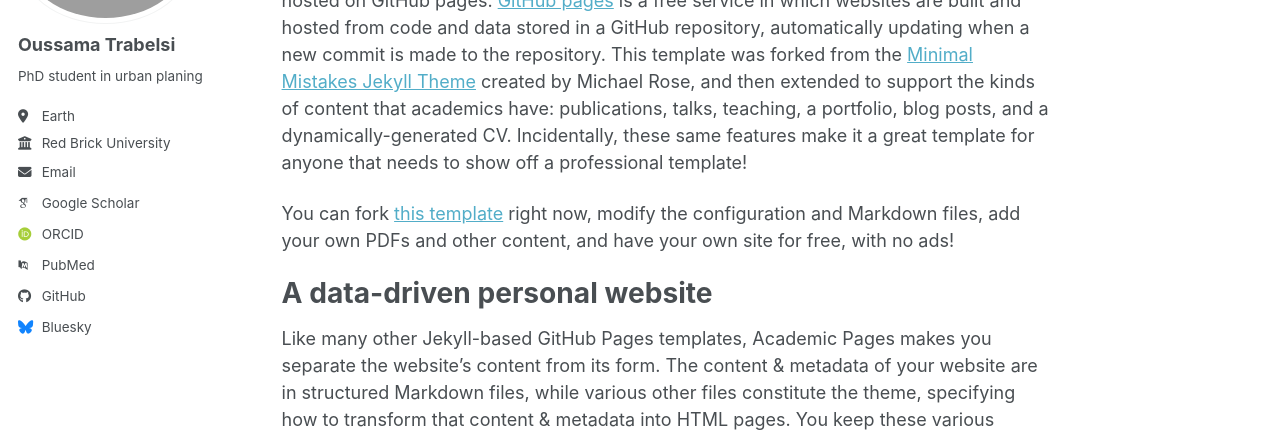
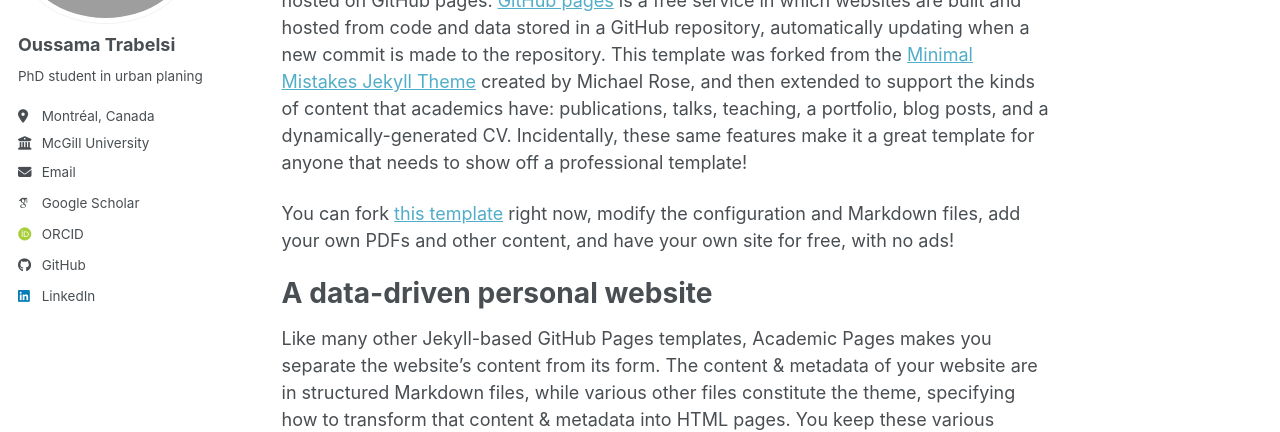
Before and after one commit to OussemaTrabelsi98/oussematrabelsi98.github.io, a Jekyll site: the page built from _pages/about.md, in a window 1280 px wide. Shown: the part 209-641 px from the top of the page. Built offline with Jekyll 4.4.1, drawn with Linux system fonts in a browser that asks for light colours; some web fonts are replaced; a script bundle is joined from its source files by our own code; library files that are not in the unit come from our copies.

Commit message:
update coords

```diff
--- a/_config.yml
+++ b/_config.yml
@@ -27,21 +27,21 @@
   name             : "Oussama Trabelsi"
   pronouns         : # example: "she/her"
   bio              : "PhD student in urban planing"
-  location         : "Earth"
-  employer         : "Red Brick University"
+  location         : "Montréal, Canada"
+  employer         : "McGill University"
   uri              : # URL
-  email            : "none@example.org"
+  email            : "oussama.trabelsi@mail.mcgill.ca"
 
   # Academic websites
   academia         : # URL
   arxiv            : # URL - Update with the correct link to your profile
-  googlescholar    : "https://scholar.google.com/citations?user=PS_CX0AAAAAJ"
+  googlescholar    : "https://scholar.google.com/citations?user=zVthQsAAAAAJ&hl=fr"
   inspire-hep      : # URL
   impactstory      : # URL
-  orcid            : "https://orcid.org/yourorcidurl"
+  orcid            : "ttps://orcid.org/0009-0004-7765-5045"
   semantic         : # URL
   ssrn             : # URL
-  pubmed           : "https://www.ncbi.nlm.nih.gov/pubmed/?term=john+snow"
+  pubmed           :
   researchgate     : # URL
   scopus           : # URL
   zotero           : # URL
@@ -51,13 +51,13 @@
   bitbucket        : # Username - Update with your username on the site
   codepen          : # Username
   dribbble         : # Username
-  github           : "academicpages"
+  github           : "OussemaTrabelsi98"
   kaggle           : # Username
   stackoverflow    : # User number or user number and name (i.e., use "1" or "1/jeff-atwood")
 
   # Social media
   artstation       : # Username
-  bluesky          : "bsky.app" # Replace this with you Bluesky username
+  bluesky          : # Replace this with you Bluesky username
   facebook         : # Username
   flickr           : # Username
   foursquare       : # Username
@@ -66,7 +66,7 @@
   keybase          : # Username
   instagram        : # Username
   lastfm           : # Username
-  linkedin         : # Username
+  linkedin         : "oussama-trabelsi1998"
   mastodon         : # URL
   medium           : # URL
   pinterest        : # Username
```
